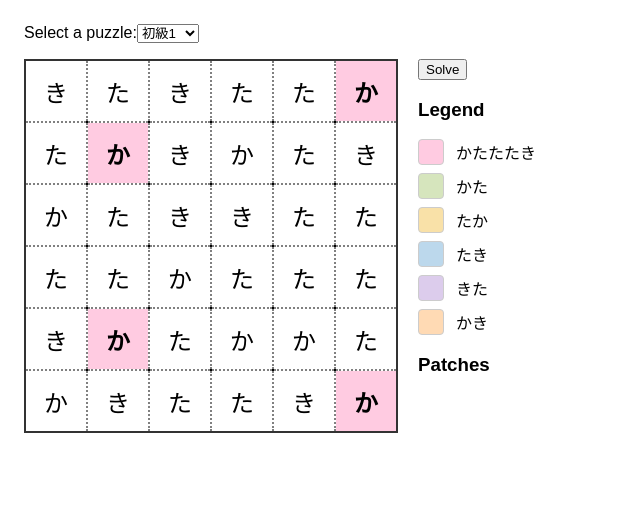
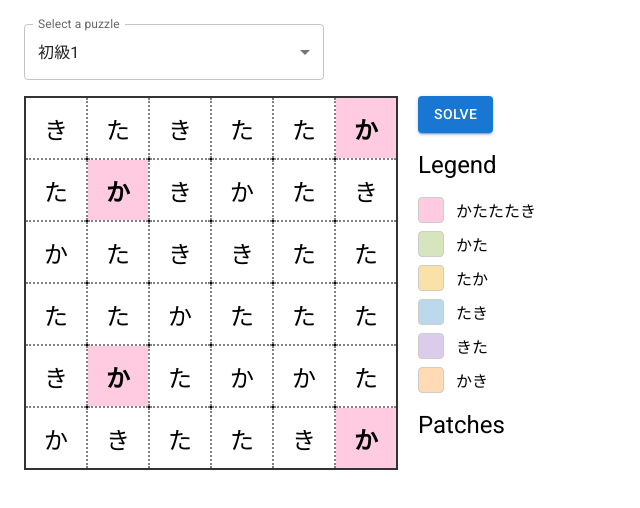
Before and after one commit to kohsuke/katatataki, a React (Vite) app: page / in a window 1280 px wide. Shown: the top 508 px of the page, without its empty margins (0-640 px from the left). Built offline with nearby package versions, Linux system fonts and the light colour scheme.

Commit message:
Added MUI
This library looks pretty decent.

```diff
--- a/index.html
+++ b/index.html
@@ -4,6 +4,15 @@
     <meta charset="UTF-8" />
     <meta name="viewport" content="width=device-width, initial-scale=1.0" />
     <title>katatataki</title>
+
+    <!-- Roboto font -->
+    <link rel="preconnect" href="https://fonts.googleapis.com" />
+    <link rel="preconnect" href="https://fonts.gstatic.com" crossorigin />
+    <link
+      rel="stylesheet"
+      href="https://fonts.googleapis.com/css2?family=Roboto:wght@300;400;500;700&display=swap"
+    />
+
   </head>
   <body>
     <div id="root"></div>
--- a/package.json
+++ b/package.json
@@ -10,6 +10,9 @@
     "preview": "vite preview"
   },
   "dependencies": {
+    "@emotion/react": "^11.14.0",
+    "@emotion/styled": "^11.14.1",
+    "@mui/material": "^7.3.6",
     "react": "^19.2.0",
     "react-dom": "^19.2.0"
   },
--- a/src/components/Board.css
+++ b/src/components/Board.css
@@ -21,7 +21,6 @@
   align-items: center;
   justify-content: center;
   font-size: 24px;
-  font-family: sans-serif;
 }
 
 /* Vertical Border styling */
--- a/src/components/Board.tsx
+++ b/src/components/Board.tsx
@@ -1,10 +1,11 @@
-import React,{useState,useEffect} from 'react';
+import Button from '@mui/material/Button';
+import React, {useEffect, useState} from 'react';
 import './Board.css';
 import Game from '../game/Game.tsx';
-import ActionButton from './Button.tsx';
 import Legend from "./Legend.tsx";
 import type BorderGrid from "./BorderGrid.tsx";
 import Border from "../game/Border";
+import {Typography} from "@mui/material";
 
 export default function Board({ game }: { game: Game }) {
   // bridge the mutable world of game engine with the React world by using the dummy 'tick' as the sole state
@@ -65,10 +66,10 @@ export default function Board({ game }: { game: Game }) {
         })()}
     </div>
     <div>
-      <ActionButton label="Solve" onAction={() => game.solve()} />
+      <Button variant="contained" onClick={() => game.solve()}>Solve</Button>
       <Legend />
       <div>
-        <h3>Patches</h3>
+        <Typography variant="h5">Patches</Typography>
         {patches.map((p,i) => <div key={i}>{p}</div>)}
       </div>
     </div>
--- a/src/components/Button.tsx
+++ /dev/null
@@ -1,17 +0,0 @@
-export default function ActionButton({
-  label,
-  onAction
-}: {
-  label: string,
-  onAction: () => void
-}) {
-  return <button
-    className="game-button"
-    onClick={() => {
-      console.log(`Running computation: ${label}`);
-      onAction();
-    }}
-  >
-    {label}
-  </button>;
-}
--- a/src/components/Legend.tsx
+++ b/src/components/Legend.tsx
@@ -1,9 +1,10 @@
 import Phrase from "../game/Phrase.tsx";
 import './Legend.css';
+import {Typography} from "@mui/material";
 
 export default function Legend() {
   return <aside className="game-legend">
-    <h3>Legend</h3>
+    <Typography variant="h5">Legend</Typography>
     <ul>
       {(() => {
         return Phrase.ALL.map(p => {
--- a/src/components/Root.css
+++ b/src/components/Root.css
@@ -1,8 +1,12 @@
 .puzzle-root {
   padding: 1rem;
-  font-family: sans-serif;
 }
 
 .puzzle-root .selector {
   padding-bottom: 1rem;
 }
+
+.puzzle-root h5 {
+  padding-top: 1rem;
+  padding-bottom: 1rem;
+}
--- a/src/components/Root.tsx
+++ b/src/components/Root.tsx
@@ -2,6 +2,7 @@ import type Game from "../game/Game.tsx";
 import {useState} from "react";
 import Board from "./Board.tsx";
 import './Root.css';
+import {FormControl, InputLabel, MenuItem, Select} from "@mui/material";
 
 export default function Root({games}: {games: Game[]}) {
   const [game,setGame] = useState(games[0]);
@@ -12,10 +13,18 @@ export default function Root({games}: {games: Game[]}) {
 
   return <div className="puzzle-root">
     <div className="selector">
-      <label htmlFor="game-select">Select a puzzle:</label>
-      <select id="game-select" value={game.name} onChange={ev => selectGame(ev.target.value)}>
-        {games.map(g => <option key={g.name} value={g.name}>{g.name}</option>)}
-      </select>
+      <FormControl sx={{ width: 300 }}>
+        <InputLabel id="game-label">Select a puzzle</InputLabel>
+        <Select
+          labelId="game-label"
+          id="game-select"
+          value={game.name}
+          label="Select a puzzle"
+          onChange={ev => selectGame(ev.target.value)}
+        >
+          {games.map(g => <MenuItem key={g.name} value={g.name}>{g.name}</MenuItem>)}
+        </Select>
+      </FormControl>
     </div>
     <Board game={game} />
   </div>;
--- a/src/main.tsx
+++ b/src/main.tsx
@@ -1,6 +1,5 @@
 import {StrictMode} from 'react'
 import {createRoot} from 'react-dom/client'
-import './index.css'
 import Game from './game/Game.tsx'
 import Border from "./game/Border.tsx";
 import Root from "./components/Root.tsx";
```
Also changed, not shown: src/index.css (deleted), 1 other file (tests, documents, lock files or other folders).
